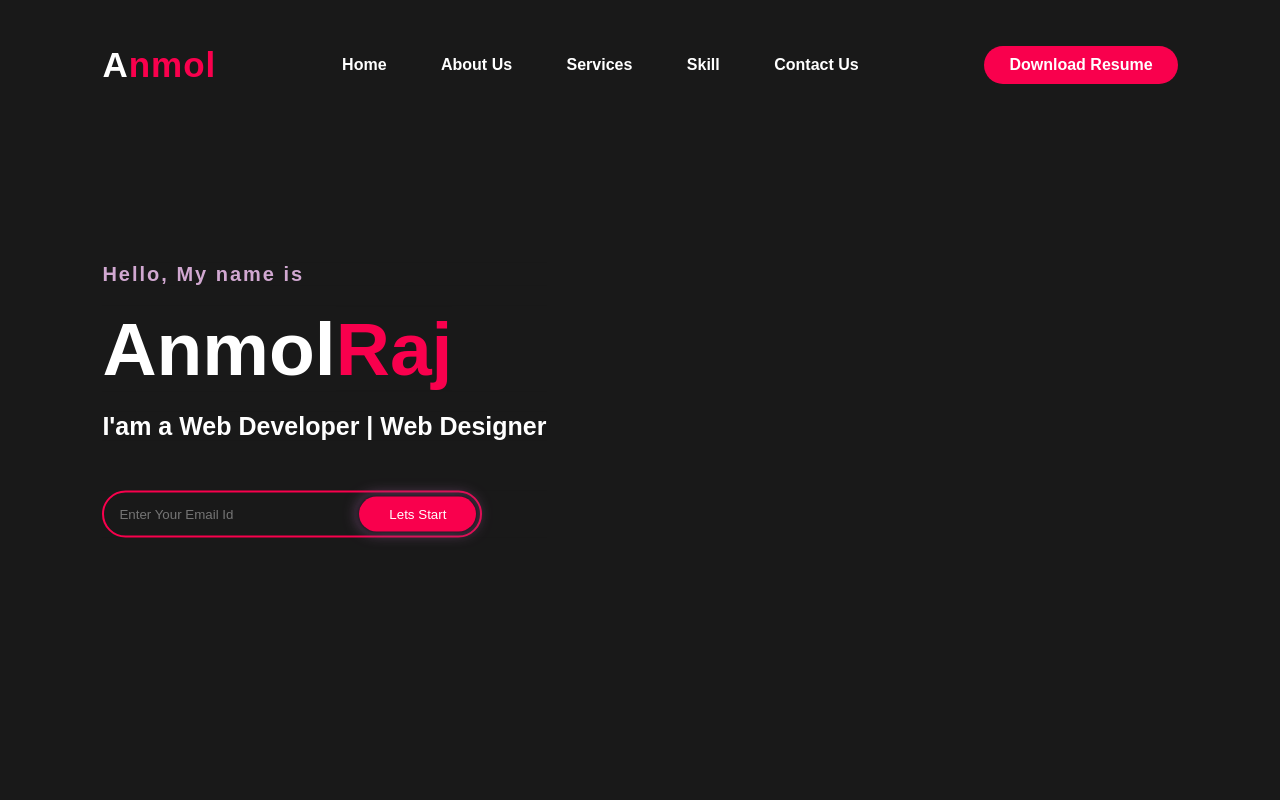
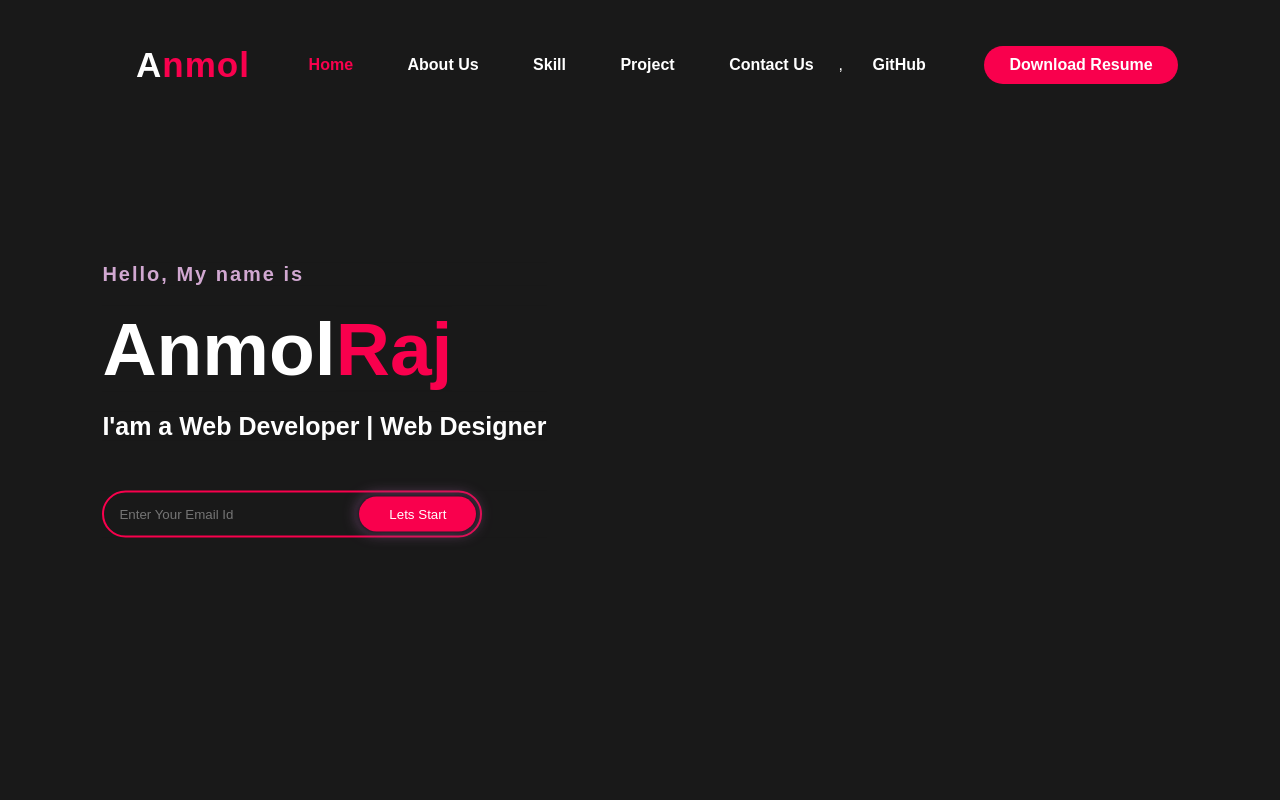
Before and after one commit to anmolraj530/Portfolio, a plain HTML site: page index.html in a window 1280 px wide. Shown: the top 800 px of the page. Drawn offline with Linux system fonts and the light colour scheme.

Commit message:
index.html

```diff
--- a/index.html
+++ b/index.html
@@ -9,14 +9,16 @@
 <body>
 <!---------- hero section start here ------------>
     <div class="hero">
-        <nav>
-            <h2 class="logo">A<span>nmol</span></h2>
+        <nav class="navbar">
+    <a href="google.com"></a>
+            <h2 class="logo" id="home">A<span>nmol</span></h2>
             <ul>
-                <li><a href="#" id="home">Home</a></li>
-                <li><a href="#" id="about">About us</a></li>
-                <li><a href="#" id="service">Services</a></li>
-                <li><a href="#" id="skill">Skill</a></li>
-                <li><a href="#" id="contactus">Contact Us</a></li>
+                <li><a href="home" style="color: #f9004d;">Home</a></li>
+                <li><a href="#about">About us</a></li>
+                <li><a href="#skill">Skill</a></li>
+                <li><a href="#Project">Project</a></li>
+                <li><a href="#contact" id="contactus">Contact Us</a></li>,
+                <li><a href="https://github.com/anmolraj530">GitHub</a></li>
             </ul>
             <!-- Download Resume -->
             <a href="AnmolRajResume.pdf" class="btn">Download Resume</a>
@@ -35,7 +37,7 @@
     </div>
 
 <!--------- About  section start here ---------->
-    <section class="about">
+    <section class="about" id="about">
             <div class="main">
                 <img src="anmolraj.jpg" class="background" alt="">
                 <div class="about-text">
@@ -50,7 +52,7 @@
 
 <!--------- Skill Section starts here ---------->
 
-    <div class="container">
+    <div class="container" id="skill">
 
         <!--   *******  Main Heading Starts  *******   -->
 
@@ -149,7 +151,7 @@
             <!--   ********  Right Section Ends Here  ********   -->
         </div>
 <!-------- Project Section --------->
-        <section class="projectpart">
+        <section class="projectpart" id="Project">
             <div class="main-title">
                 <h1>Projects</h1>
             </div>
@@ -172,8 +174,15 @@
                         A landing page for CoCola with product information.
                     </p>
                 </div>
+                <div class="project-box">
+                    <h2 class="project-title"><a href="https://youtu.be/sP_2iLPAW28?si=qbxPa30YWopI2YCq">YouTube Video</a></h2>
+                    <p class="project-description">
+                        A landing page for CoCola with product information.
+                    </p>
+                </div>
                 <!-- Projects are further updated in future -->
             </div>
+
         </section>
 <!---------- Contact information ----------->
         <section id="contact">
```
Lines whose indentation alone changed are shown as unchanged.
